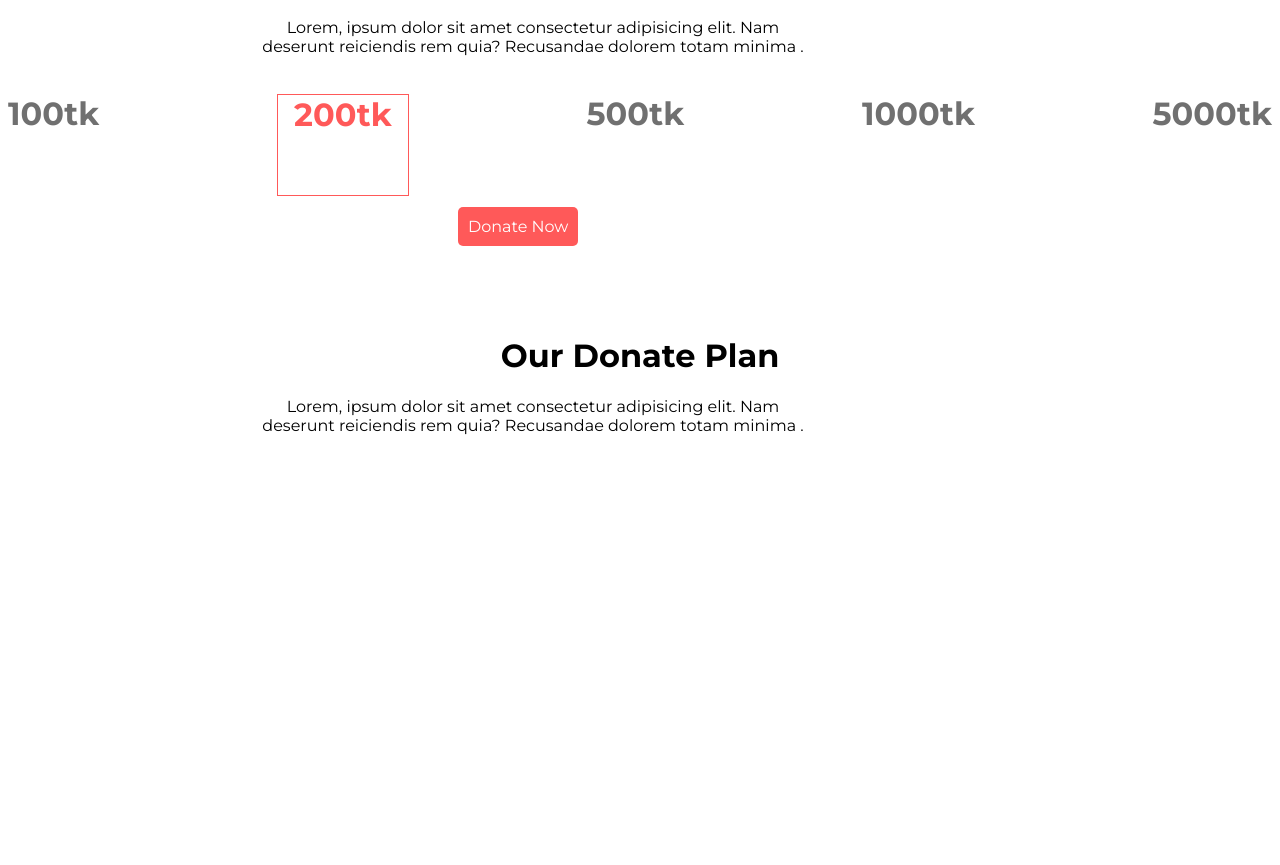
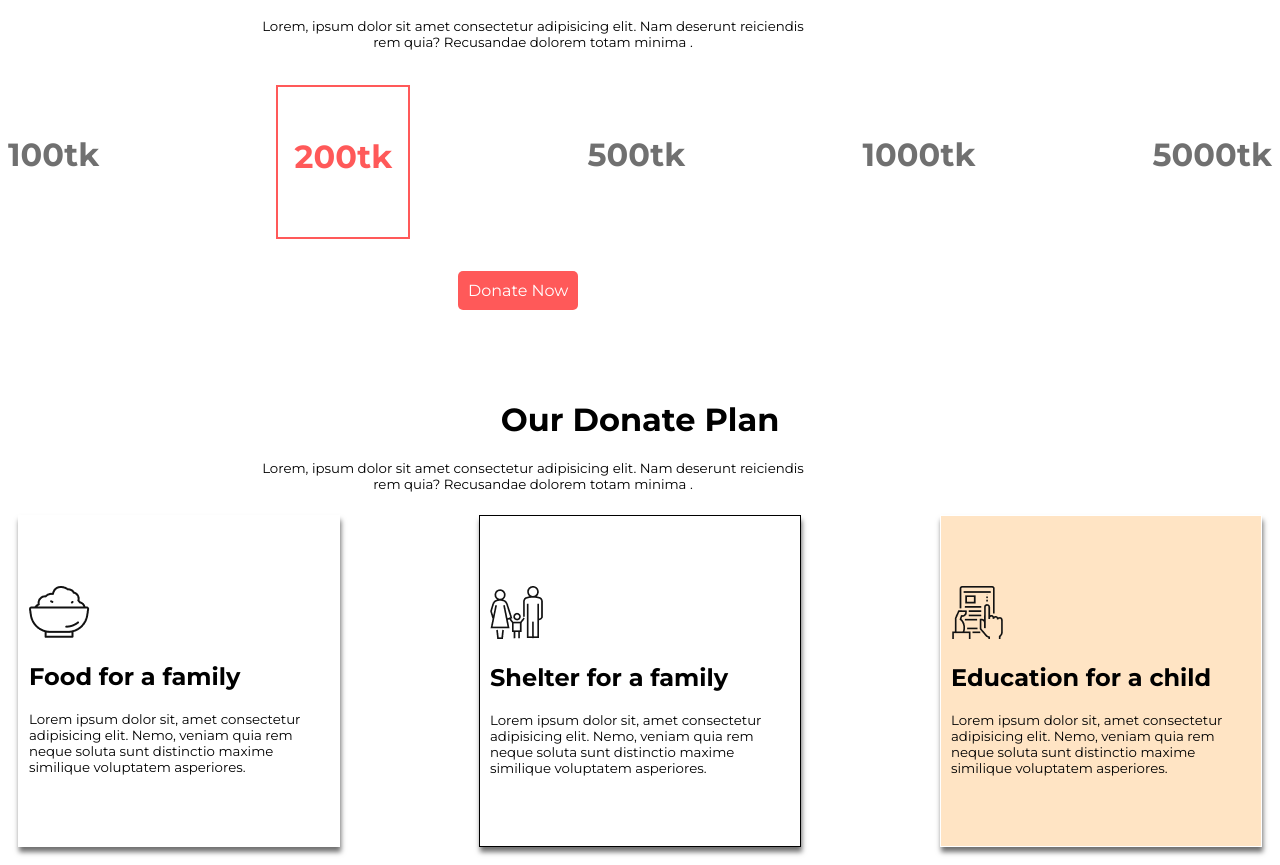
Before and after one commit to shanta-rahman/Food-For-Protection, a plain HTML site: page index.html in a window 1280 px wide. Shown: the part 650-1515 px from the top of the page. Before the commit the page ends 1101 px from the top, so only its background shows below. Drawn offline with Linux system fonts and the light colour scheme.

Commit message:
Finished upto Card Section

```diff
--- a/index.html
+++ b/index.html
@@ -31,11 +31,21 @@
             totam minima .</p>
     </div>
     <div class="tk">
-        <h1>100tk</h1>
-        <h1 id="tk200">200tk</h1>
-        <h1>500tk</h1>
-        <h1>1000tk</h1>
-        <h1>5000tk</h1>
+        <div>
+            <h1>100tk</h1>
+        </div>
+        <div>
+            <h1 id="tk200">200tk</h1>
+        </div>
+        <div>
+            <h1>500tk</h1>
+        </div>
+        <div>
+            <h1>1000tk</h1>
+        </div>
+        <div>
+            <h1>5000tk</h1>
+        </div>
     </div>
     <a href="" class="donate-now-btn">Donate Now</a>
     <div class="donate-today-text">
@@ -45,6 +55,29 @@
             dolorem
             totam minima .</p>
     </div>
+    <section class="card">
+        <div class="food">
+            <img src="/icons/food.png" alt="">
+            <h1>Food for a family</h1>
+            <p>Lorem ipsum dolor sit, amet consectetur adipisicing elit. Nemo, veniam quia rem neque soluta sunt
+                distinctio
+                maxime similique voluptatem asperiores.</p>
+        </div>
+        <div class="shelter">
+            <img src="/icons/shelter.png" alt="">
+            <h1>Shelter for a family</h1>
+            <p>Lorem ipsum dolor sit, amet consectetur adipisicing elit. Nemo, veniam quia rem neque soluta sunt
+                distinctio
+                maxime similique voluptatem asperiores.</p>
+        </div>
+        <div class="education">
+            <img src="/icons/Frame-1.png" alt="">
+            <h1>Education for a child</h1>
+            <p>Lorem ipsum dolor sit, amet consectetur adipisicing elit. Nemo, veniam quia rem neque soluta sunt
+                distinctio
+                maxime similique voluptatem asperiores.</p>
+        </div>
+    </section>
 
 </body>
 
--- a/style.css
+++ b/style.css
@@ -35,7 +35,9 @@ body {
     width: 50%;
 
     padding: 10px;
+    margin-bottom: 30px;
 }
+
 
 .donate-now-btn {
     background-color: #FF5959;
@@ -45,6 +47,7 @@ body {
     padding: 10px;
     border-radius: 5px;
     margin-left: 450px;
+
     width: 50%;
 
     padding: 10px;
@@ -53,6 +56,7 @@ body {
 .donate-today-text {
     margin-top: 100px;
     text-align: center;
+
 }
 
 .donate-today-text p {
@@ -64,15 +68,67 @@ body {
     display: flex;
     color: #707070;
     justify-content: space-between;
+    margin-bottom: 20px;
+
 
 
 }
 
+.tk h1 {
+    padding-top: 50px;
+}
+
 #tk200 {
     color: #FF5959;
-    border: 1px solid #FF5959;
+    border: 2px solid #FF5959;
     height: 100px;
     width: 130px;
     text-align: center;
+    background-color: white;
 
 }
+
+body p {
+    font-size: smaller;
+}
+
+
+.food {
+    width: 300px;
+    height: 250px;
+    padding: 10px;
+    border: 1px solid white;
+    padding-top: 70px;
+    margin: 10px;
+    box-shadow: 1px 5px 5px #707070;
+}
+
+
+.shelter {
+    width: 300px;
+    height: 250px;
+    padding: 10px;
+    border: 1px solid black;
+    padding-top: 70px;
+    margin: 10px;
+    box-shadow: 1px 5px 5px #707070;
+}
+
+.education {
+    width: 300px;
+    height: 250px;
+    padding: 10px;
+    border: 1px solid white;
+    padding-top: 70px;
+    margin: 10px;
+    box-shadow: 1px 5px 5px #707070;
+    background-color: bisque;
+
+}
+
+.card {
+    display: flex;
+    justify-content: space-between;
+
+
+}
```
